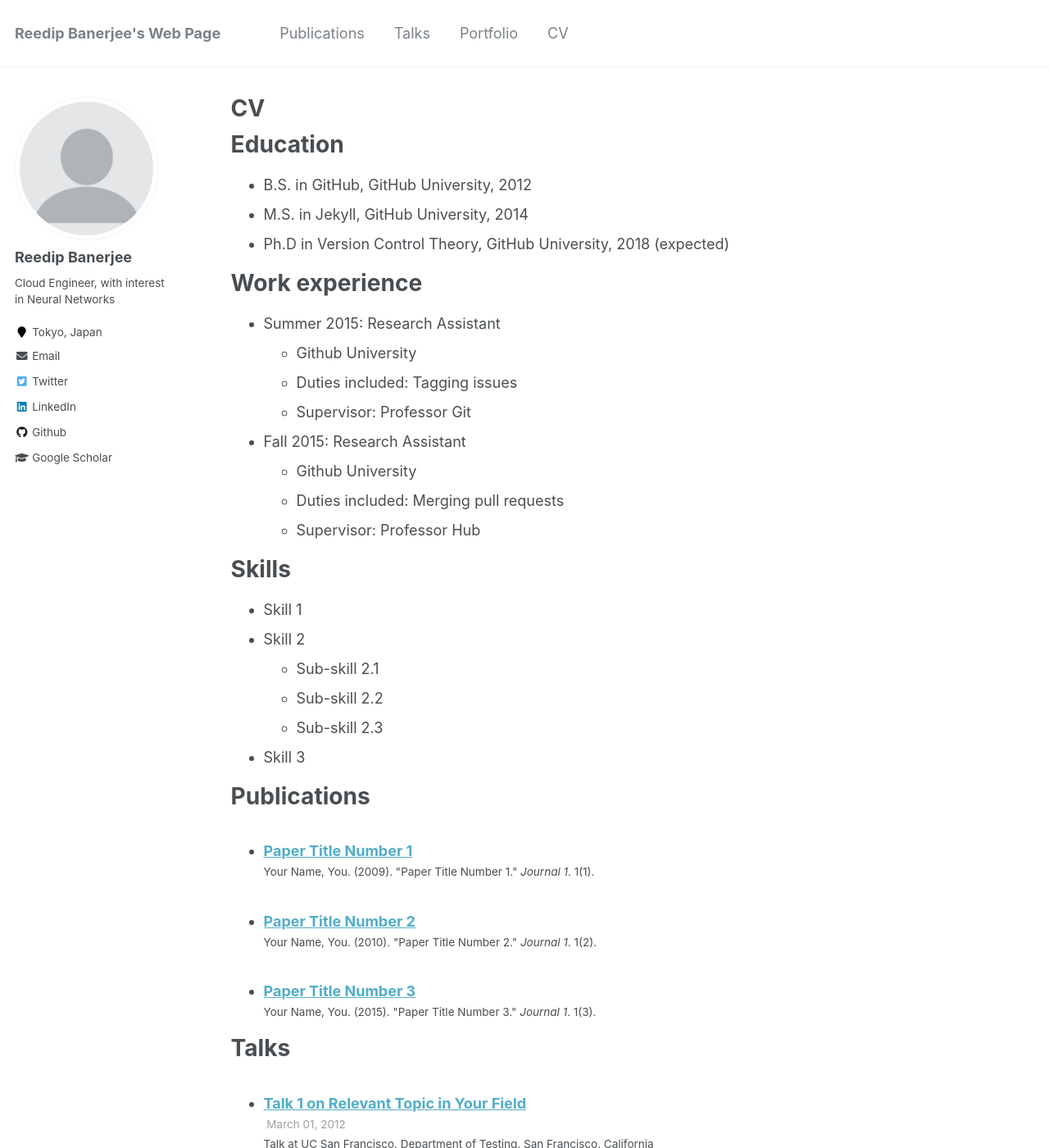
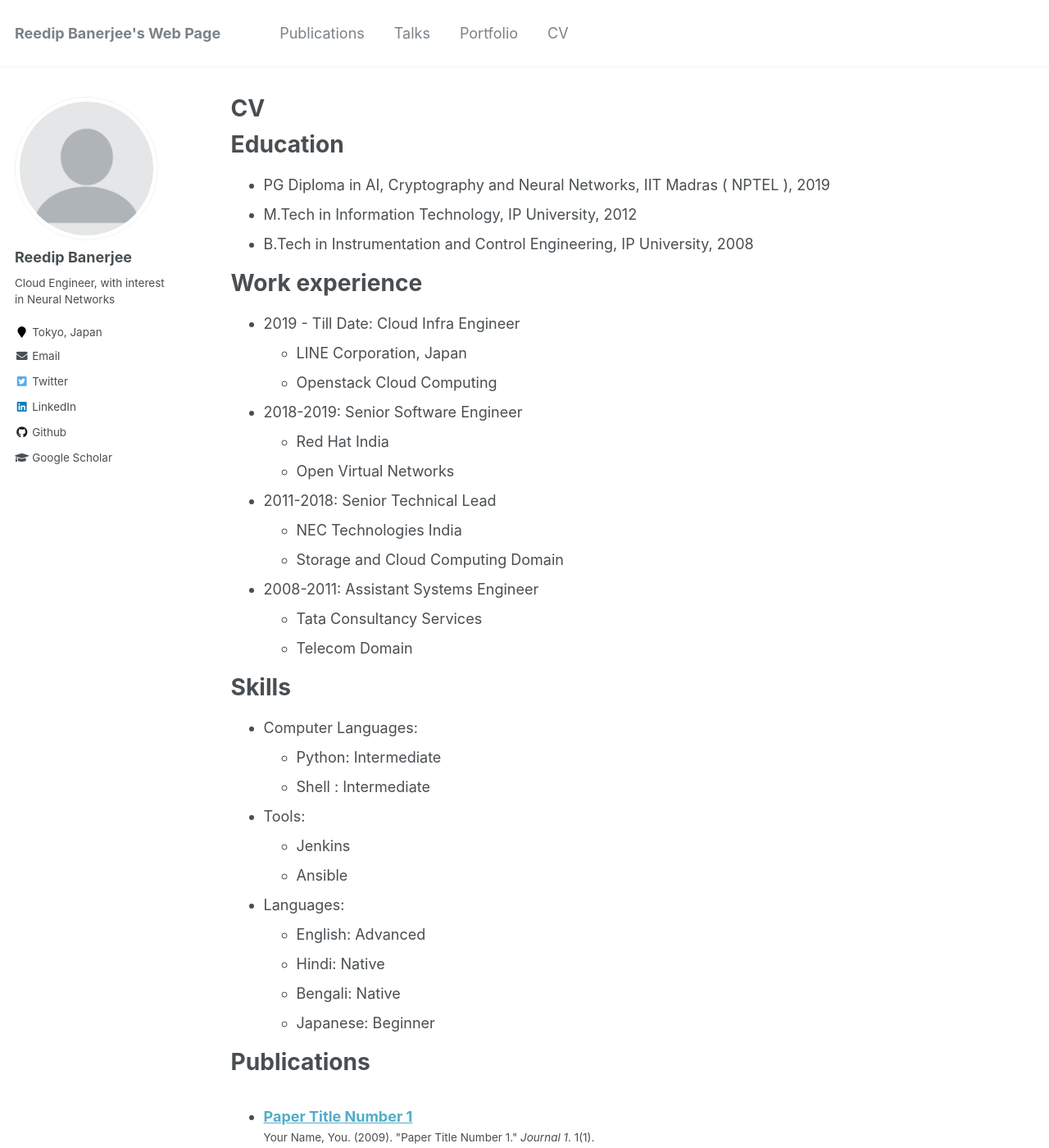
Before and after one commit to reedip/reedip.github.io, a Jekyll site: the page built from _pages/cv.md, in a window 1280 px wide and 1400 px high. Shown: the whole window at 82% size. Built offline with Jekyll 4.4.1, drawn with Linux system fonts in a browser that asks for light colours; some of the changed text lies outside the part shown.

Commit message:
Update CV

```diff
--- a/_pages/cv.md
+++ b/_pages/cv.md
@@ -11,30 +11,41 @@ redirect_from:
 
 Education
 ======
-* B.S. in GitHub, GitHub University, 2012
-* M.S. in Jekyll, GitHub University, 2014
-* Ph.D in Version Control Theory, GitHub University, 2018 (expected)
+* PG Diploma in AI, Cryptography and Neural Networks, IIT Madras ( NPTEL ), 2019
+* M.Tech in Information Technology, IP University, 2012
+* B.Tech in Instrumentation and Control Engineering, IP University, 2008
 
 Work experience
 ======
-* Summer 2015: Research Assistant
-  * Github University
-  * Duties included: Tagging issues
-  * Supervisor: Professor Git
+* 2019 - Till Date: Cloud Infra Engineer
+  * LINE Corporation, Japan
+  * Openstack Cloud Computing
 
-* Fall 2015: Research Assistant
-  * Github University
-  * Duties included: Merging pull requests
-  * Supervisor: Professor Hub
+* 2018-2019: Senior Software Engineer
+  * Red Hat India
+  * Open Virtual Networks
+
+* 2011-2018: Senior Technical Lead
+  * NEC Technologies India
+  * Storage and Cloud Computing Domain
+
+* 2008-2011: Assistant Systems Engineer
+  * Tata Consultancy Services
+  * Telecom Domain
 
 Skills
 ======
-* Skill 1
-* Skill 2
-  * Sub-skill 2.1
-  * Sub-skill 2.2
-  * Sub-skill 2.3
-* Skill 3
+* Computer Languages:
+  * Python: Intermediate
+  * Shell : Intermediate
+* Tools:
+  * Jenkins
+  * Ansible
+* Languages:
+  * English: Advanced
+  * Hindi: Native
+  * Bengali: Native
+  * Japanese: Beginner
 
 Publications
 ======
@@ -47,13 +58,3 @@ Talks
   <ul>{% for post in site.talks %}
     {% include archive-single-talk-cv.html %}
   {% endfor %}</ul>
-
-Teaching
-======
-  <ul>{% for post in site.teaching %}
-    {% include archive-single-cv.html %}
-  {% endfor %}</ul>
-
-Service and leadership
-======
-* Currently signed in to 43 different slack teams
```
